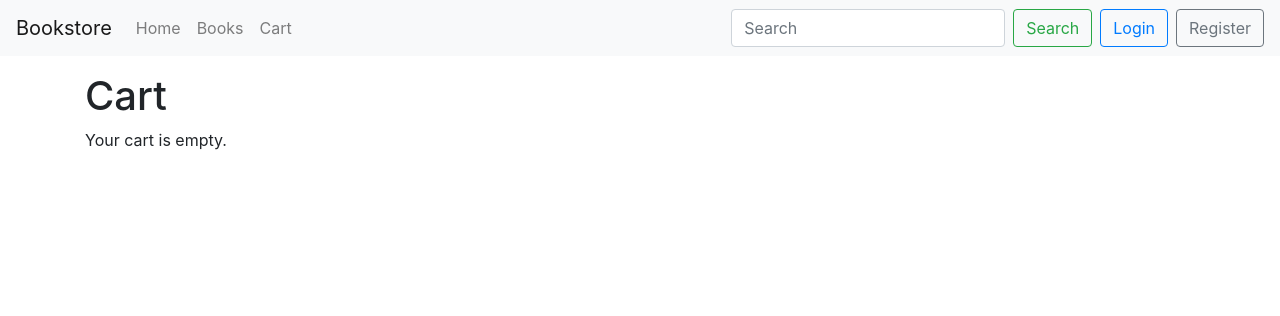
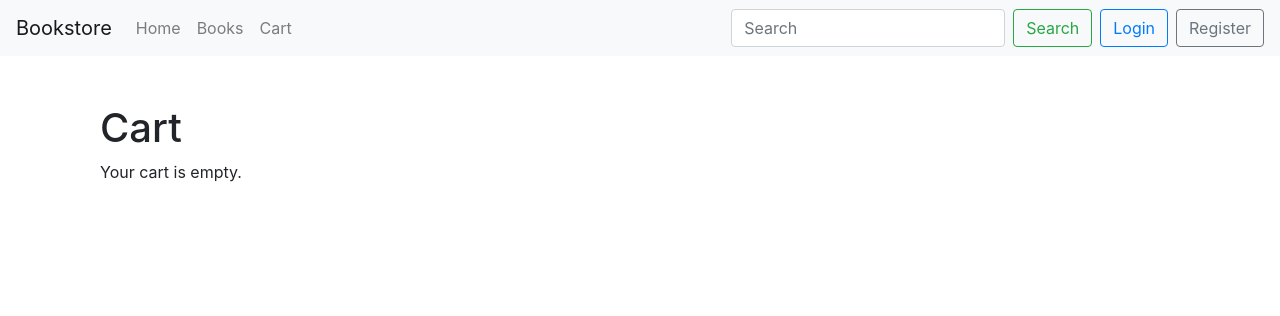
Before and after one commit to Alexander1411/bookstore, a Flask app: template templates/cart.html in a window 1280 px wide. Shown: the top 316 px of the page. Run offline with Flask 3, Linux system fonts and the light colour scheme; the template is opened without the code that fills it, so the values that code supplies are empty; parts of the project's set-up code (start-up, migrations or seed data) failed here and were passed over; some libraries are stand-ins or nearby versions.

Commit message:
update base.html

```diff
--- a/templates/cart.html
+++ b/templates/cart.html
@@ -1,6 +1,10 @@
+<!-- templates/cart.html -->
 {% extends "base.html" %}
+
 {% block title %}Cart{% endblock %}
+
 {% block content %}
+<div class="container mt-5">
     <h1>Cart</h1>
     {% if books %}
         <ul class="list-group mb-3">
@@ -27,4 +31,5 @@
     {% else %}
         <p>Your cart is empty.</p>
     {% endif %}
+</div>
 {% endblock %}
```
Lines whose indentation alone changed are shown as unchanged.
